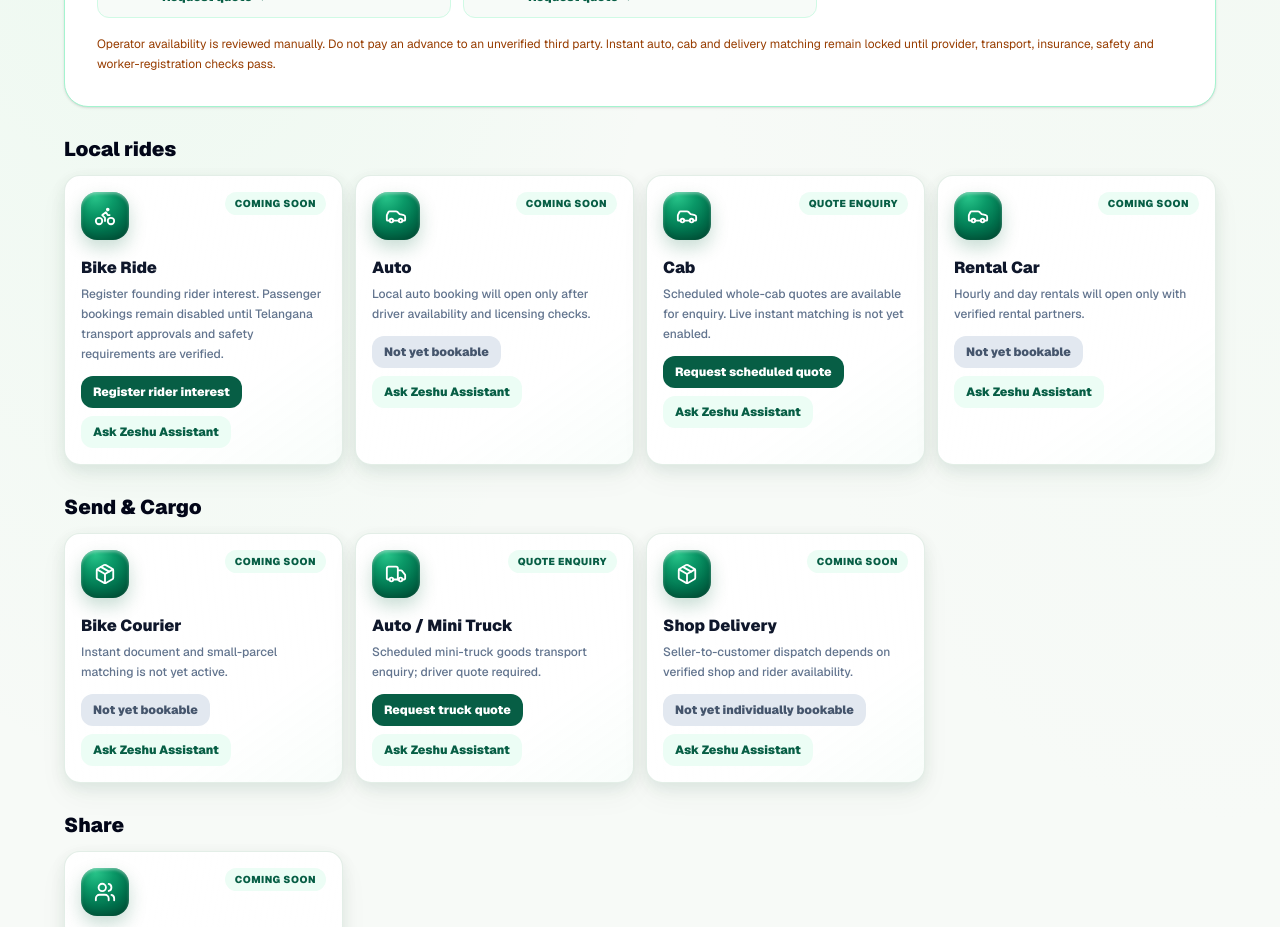
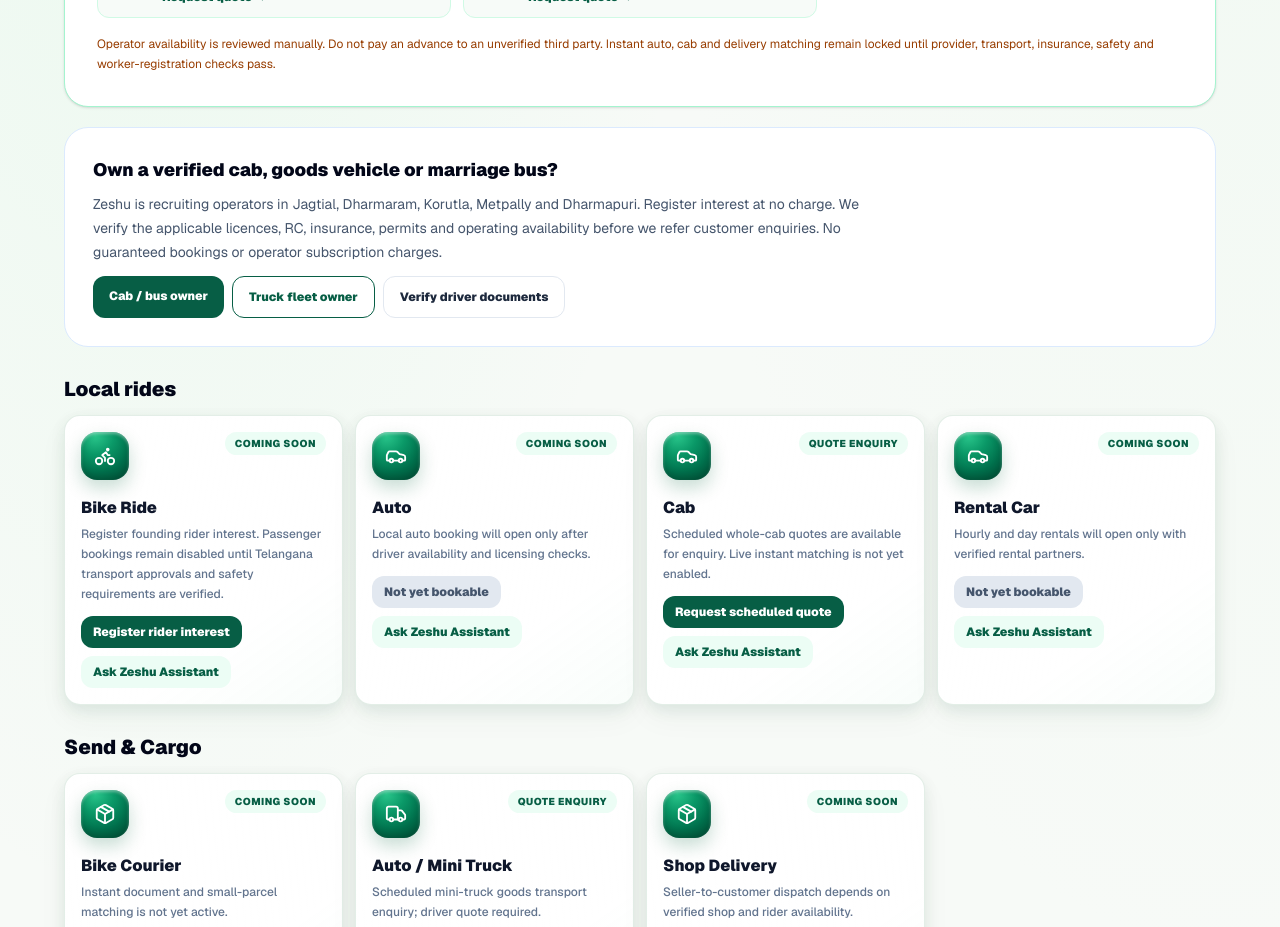
Before and after one commit to haseeb0127/zeshu-web, a Next.js app: page /move in a window 1280 px wide. Shown: the part 820-1747 px from the top of the page. Built offline with nearby package versions, Linux system fonts and the light colour scheme.

Commit message:
Recruit verified district cab bus and truck fleets directly from Zeshu Move

```diff
--- a/app/move/page.tsx
+++ b/app/move/page.tsx
@@ -119,6 +119,20 @@ export default function MoveTravelPage() {
           <p className="mt-4 text-xs leading-5 text-amber-800">Operator availability is reviewed manually. Do not pay an advance to an unverified third party. Instant auto, cab and delivery matching remain locked until provider, transport, insurance, safety and worker-registration checks pass.</p>
         </section>
 
+        <section aria-label="Join the district transport provider network" className="mt-5 rounded-3xl border border-blue-100 bg-white p-5 md:p-7">
+          <div className="flex flex-wrap items-center justify-between gap-3">
+            <div className="max-w-3xl">
+              <h2 className="text-lg font-black text-slate-950">Own a verified cab, goods vehicle or marriage bus?</h2>
+              <p className="mt-2 text-sm leading-6 text-slate-600">Zeshu is recruiting operators in Jagtial, Dharmaram, Korutla, Metpally and Dharmapuri. Register interest at no charge. We verify the applicable licences, RC, insurance, permits and operating availability before we refer customer enquiries. No guaranteed bookings or operator subscription charges.</p>
+            </div>
+            <div className="flex flex-wrap gap-2">
+              <Link href="/earn?role=PASSENGER_FLEET_OPERATOR#join" className="rounded-xl bg-[#075E45] px-4 py-3 text-xs font-black text-white">Cab / bus owner</Link>
+              <Link href="/earn?role=LOGISTICS_FLEET_OPERATOR#join" className="rounded-xl border border-[#075E45] bg-white px-4 py-3 text-xs font-black text-[#075E45]">Truck fleet owner</Link>
+              <Link href="/earn/onboard" className="rounded-xl border border-slate-200 bg-white px-4 py-3 text-xs font-black text-slate-800">Verify driver documents</Link>
+            </div>
+          </div>
+        </section>
+
         <ServiceSection title="Local rides" cards={localRides} />
         <ServiceSection title="Send & Cargo" cards={courier} />
         <ServiceSection title="Share" cards={sharing} />
```
